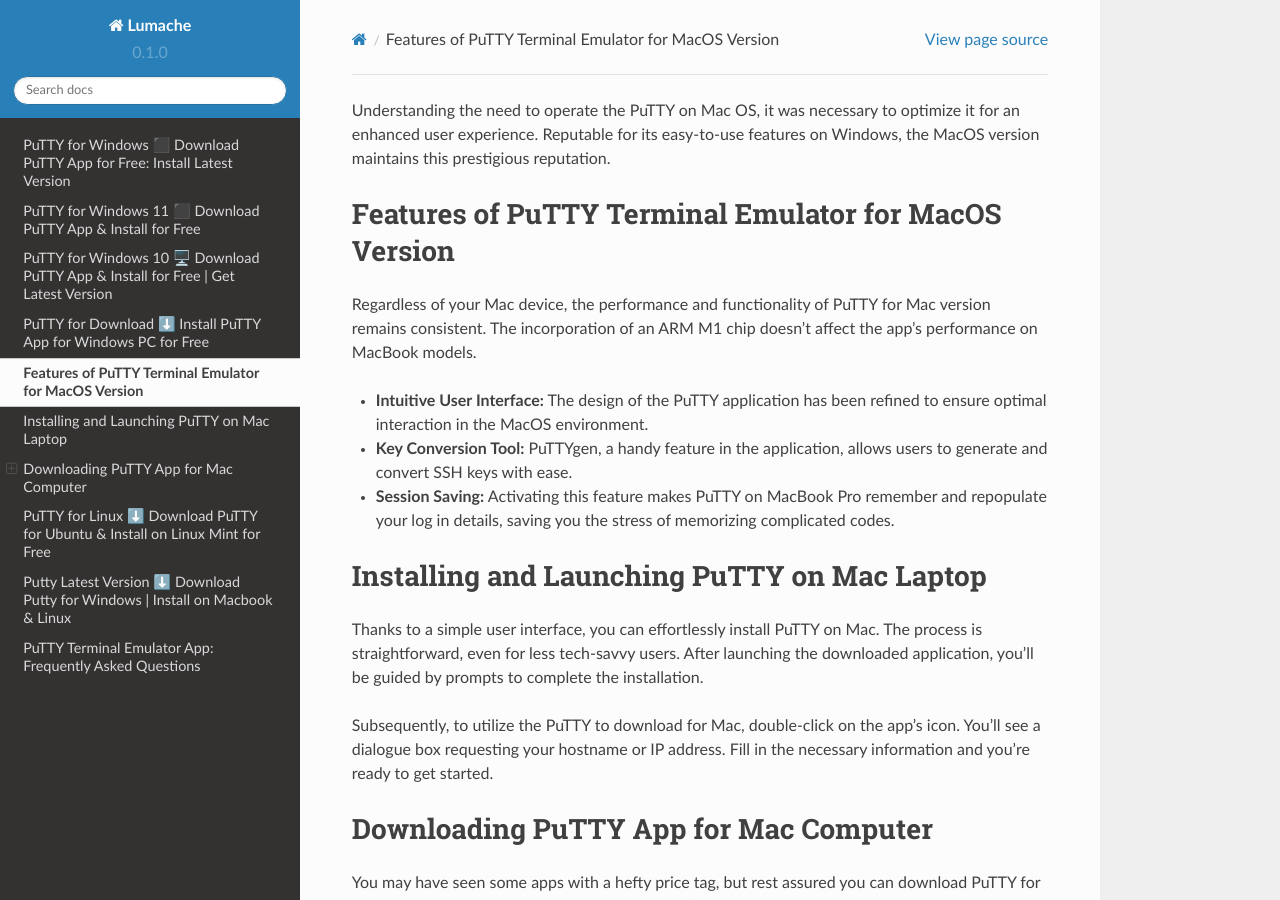
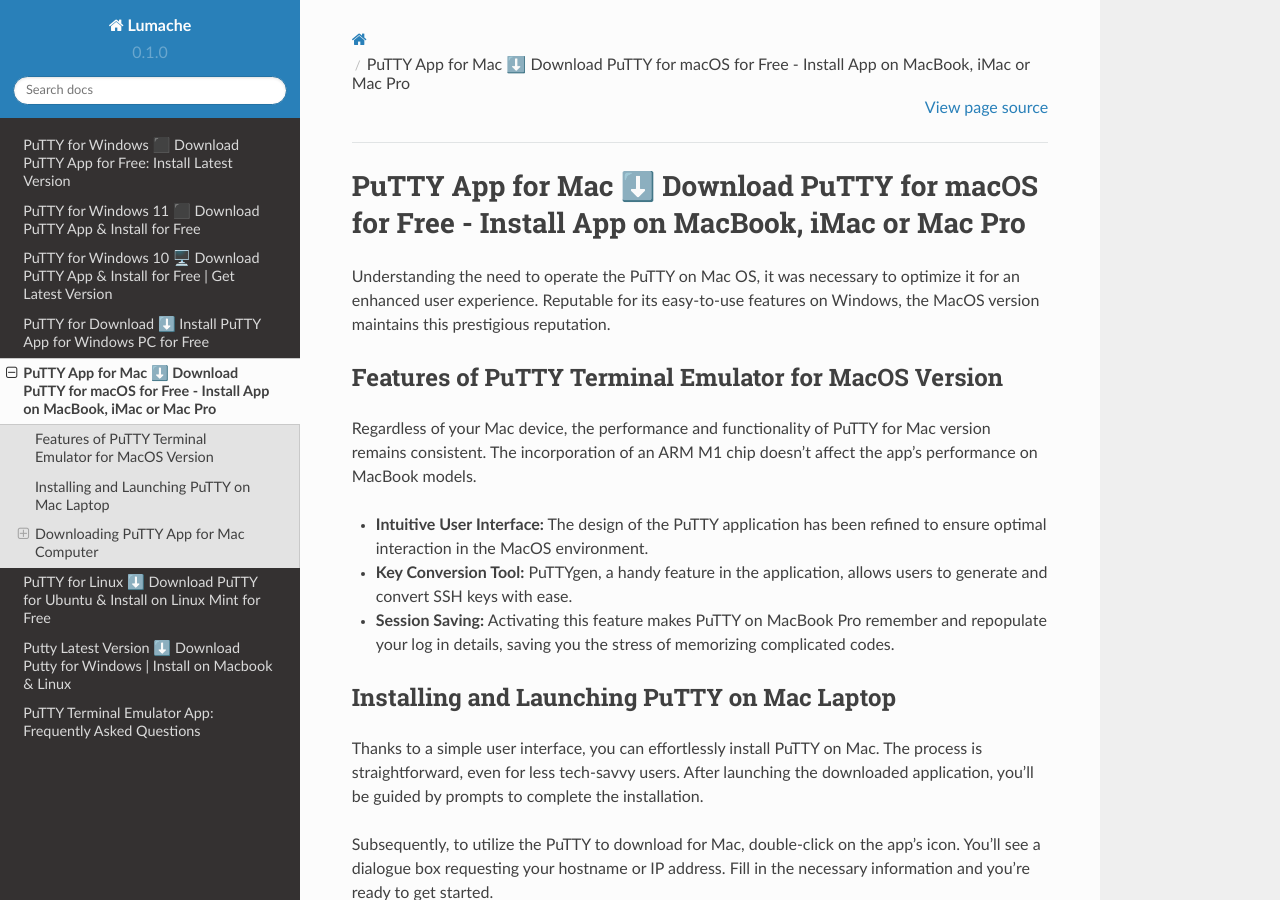
Before and after one commit to Herminial/putty-app, a Sphinx documentation site: the page built from docs/source/macbook.rst, in a window 1280 px wide and 900 px high. Built offline with Sphinx 7.4.7 and the Read the Docs theme 2.0.0, drawn with Linux system fonts in a browser that asks for light colours.

Commit message:
Update macbook.rst

```diff
--- a/docs/source/macbook.rst
+++ b/docs/source/macbook.rst
@@ -1,3 +1,5 @@
+PuTTY App for Mac ⬇️ Download PuTTY for macOS for Free - Install App on MacBook, iMac or Mac Pro
+=================================================================================================
 Understanding the need to operate the PuTTY on Mac OS, it was necessary to optimize it for an enhanced user experience. Reputable for its easy-to-use features on Windows, the MacOS version maintains this prestigious reputation.
 
 Features of PuTTY Terminal Emulator  for MacOS Version
```
